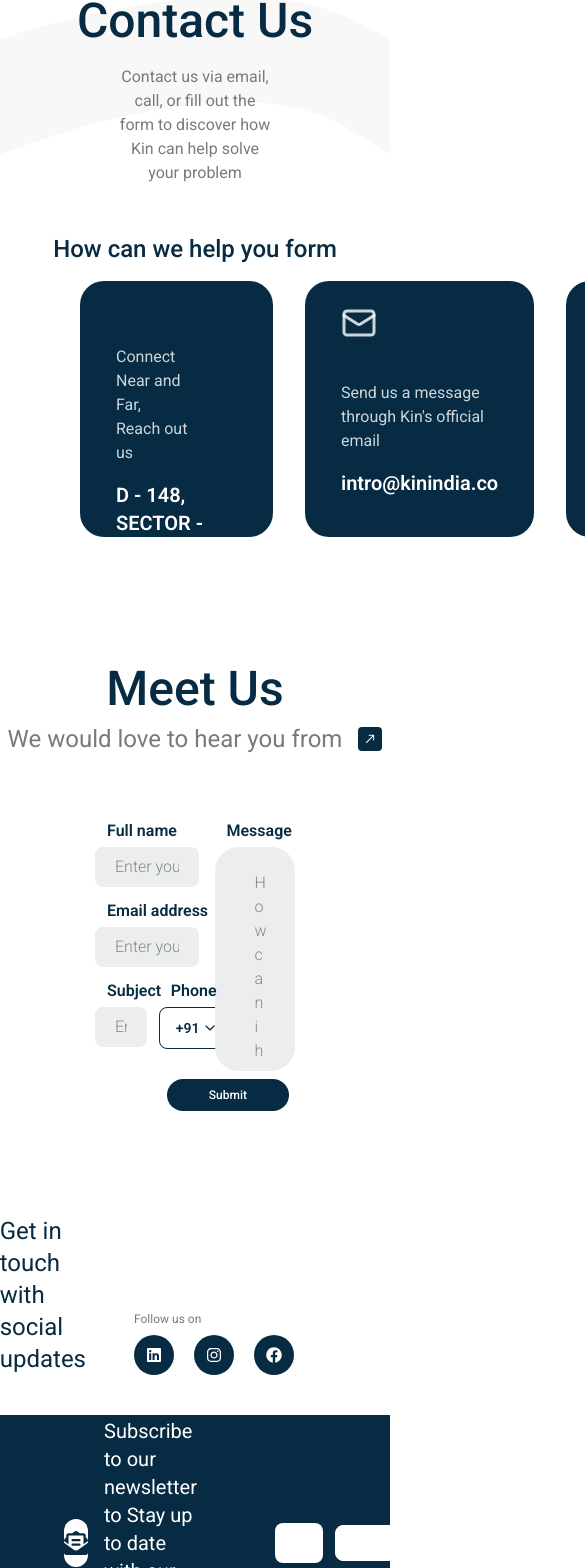
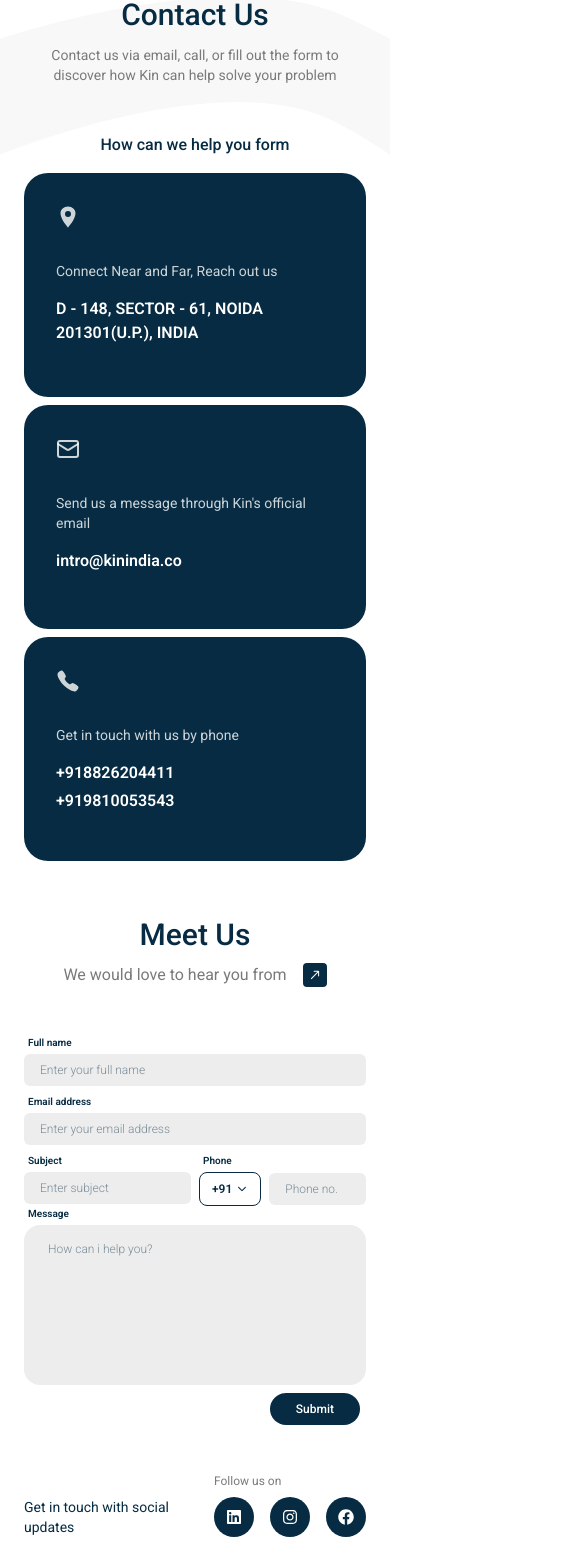
Before and after one commit to ashutoshofficial25/tech-web, a React (Vite) app: page /contact in a window 390 px wide. Shown: the part 131-1699 px from the top of the page, 585 px wide, since content can reach past the window. Built offline with nearby package versions, Linux system fonts and the light colour scheme.

Commit message:
contact page media fixed

```diff
--- a/src/components/common/Button.tsx
+++ b/src/components/common/Button.tsx
@@ -22,7 +22,7 @@ const Button = ({
   const getStyles = () => {
     switch (variant) {
       case "outlined":
-        return "text-primary border-primary hover:text-white bg-white hover:bg-primary";
+        return "text-primary border-primary hover:text-white  hover:bg-primary";
       case "filled":
         return "text-white border-transparent bg-primary";
     }
--- a/src/components/contactUs/ContactUsForm.tsx
+++ b/src/components/contactUs/ContactUsForm.tsx
@@ -4,48 +4,60 @@ import { IoIosArrowDown } from "react-icons/io";
 
 const ContactUsForm = () => {
   return (
-    <div className="container px-20 mx-auto  py-16 flex justify-center gap-x-4">
-      <div className="flex gap-y-3 flex-col w-[45%] items-start">
+    <div className="lg:container w-full lg:px-20 md:px-0 xs:px-10 px-6  mx-auto   lg:py-16  py-12 flex sm:flex-row flex-col sm:justify-center lg:gap-x-4 sm:gap-x-2">
+      <div className="flex  lg:gap-y-3 gap-y-2 flex-col md:w-[45%] sm:w-1/2 w-full items-start">
         <div className="flex flex-col gap-y-1 items-start w-full">
-          <label htmlFor="name" className="relative left-3 text-primary">
+          <label
+            htmlFor="name"
+            className="relative lg:left-3 md:left-2 left-1 lg:text-base md:text-sm sm:text-xs text-[10px] text-primary"
+          >
             Full name
           </label>
           <input
             placeholder="Enter your full name"
             type="text"
             id="name"
-            className="border-none font-light text-primary placeholder:font-light outline-none bg-[#EDEDED] w-full rounded-lg px-5 py-2"
+            className="border-none font-light text-primary placeholder:font-light outline-none bg-[#EDEDED] w-full lg:rounded-lg rounded-md 2xl:text-base xl:text-sm text-xs lg:px-5 px-4 py-2"
           />
         </div>
         <div className="flex flex-col gap-y-1 items-start w-full">
-          <label htmlFor="email" className="relative left-3 text-primary">
+          <label
+            htmlFor="email"
+            className="relative lg:left-3 md:left-2 left-1 lg:text-base md:text-sm sm:text-xs text-[10px] text-primary"
+          >
             Email address
           </label>
           <input
             placeholder="Enter your email address"
             type="email"
             id="email"
-            className="border-none placeholder:font-light font-light text-primary  outline-none bg-[#EDEDED] w-full rounded-lg px-5 py-2"
+            className="border-none placeholder:font-light font-light text-primary  outline-none bg-[#EDEDED] w-full rlg:rounded-lg rounded-md 2xl:text-base xl:text-sm text-xs lg:px-5 px-4 py-2"
           />
         </div>
-        <div className="flex w-full flex-row gap-x-3">
+        <div className="flex w-full  flex-row xl:gap-x-3 gap-x-2">
           <div className="flex flex-col gap-y-1 items-start w-1/2">
-            <label htmlFor="subject" className="relative left-3 text-primary">
+            <label
+              htmlFor="subject"
+              className="relative lg:left-3 md:left-2 left-1 lg:text-base md:text-sm sm:text-xs text-[10px] text-primary"
+            >
               Subject
             </label>
             <input
               id="subject"
               placeholder="Enter subject"
               type="text"
-              className="border-none placeholder:font-light font-light text-primary  outline-none bg-[#EDEDED] w-full rounded-lg px-5 py-2"
+              className="border-none placeholder:font-light font-light text-primary  outline-none bg-[#EDEDED] w-full lg:rounded-lg rounded-md 2xl:text-base xl:text-sm text-xs lg:px-5 px-4 py-2"
             />
           </div>
           <div className="flex flex-col gap-y-1 items-start w-1/2">
-            <label htmlFor="phone" className="relative left-3 text-primary">
+            <label
+              htmlFor="phone"
+              className="relative lg:left-3 md:left-2 left-1 lg:text-base md:text-sm sm:text-xs text-[10px] text-primary"
+            >
               Phone
             </label>
-            <div className="flex gap-x-3 items-center w-full">
-              <div className="px-4 py-2.5 text-primary flex flex-row gap-x-1 border items-center rounded-lg bg-white text-sm">
+            <div className="flex lg:gap-x-3 gap-x-2 items-center w-full">
+              <div className="xl:px-4 px-3 xl:py-2.5 py-2 text-primary flex flex-row gap-x-1 border items-center rounded-lg bg-white xl:text-sm text-xs">
                 <span>+91</span>
                 <IoIosArrowDown />
               </div>
@@ -54,23 +66,26 @@ const ContactUsForm = () => {
                 placeholder="Phone no."
                 id="phone"
                 pattern="[0-9]{3}-[0-9]{2}-[0-9]{3}"
-                className="border-none placeholder:font-light font-light text-primary  outline-none bg-[#EDEDED] w-full rounded-lg px-5 py-2"
+                className="border-none placeholder:font-light font-light text-primary  outline-none bg-[#EDEDED] w-full lg:rounded-lg rounded-md 2xl:text-base xl:text-sm text-xs lg:px-5 px-4 py-2"
               />
             </div>
           </div>
         </div>
       </div>
-      <div className="flex flex-col w-[35%] gap-y-1 items-start">
-        <label htmlFor="message" className="relative left-3 text-primary">
+      <div className="flex flex-col md:w-[35%] sm:w-1/2 w-full gap-y-1 items-start">
+        <label
+          htmlFor="message"
+          className="relative lg:left-3 md:left-2 left-1 lg:text-base md:text-sm sm:text-xs text-[10px] text-primary"
+        >
           Message
         </label>
         <textarea
           id="message"
           placeholder="How can i help you?"
-          className="h-56 border-none placeholder:font-light font-light text-primary  outline-none bg-[#EDEDED] rounded-3xl resize-none px-10 py-6 w-full"
+          className="xl:h-56 lg:h-44 h-40 2xl:text-base xl:text-sm text-xs border-none placeholder:font-light font-light text-primary  outline-none bg-[#EDEDED] xl:rounded-3xl rounded-2xl resize-none xl:px-10 px-6 xl:py-6 py-4 w-full"
         ></textarea>
         <Button
-          className="self-end mt-1 mr-1.5 px-10"
+          className="self-end mt-1 mr-1.5 lg:px-10 !px-6 md:py-2 !py-1.5"
           handleClick={() => {}}
           title="Submit"
         />
--- a/src/components/contactUs/CustomCard.tsx
+++ b/src/components/contactUs/CustomCard.tsx
@@ -12,18 +12,18 @@ const CustomCard = ({
   module?: string;
 }) => {
   return (
-    <div className="h-64 w-full bg-primary rounded-3xl px-9 py-6 flex  flex-col items-start">
+    <div className="xl:h-64 sm:h-60 h-56 w-full bg-primary rounded-3xl xl:px-9 sm:px-7 px-8 sm:py-6 py-8  flex  flex-col items-start">
       {icon}
       <p
-        className={`text-white/80 font-normal mt-10 ${
-          module === "location" ? "w-3/5" : "w-full"
+        className={`text-white/80 font-normal xl:text-base lg:text-sm md:text-xs sm:text-[10px] text-sm lg:mt-10 mt-8 ${
+          module === "location" ? "sm:w-3/5 w-full" : "w-full"
         }`}
       >
         {desc}
       </p>
       {module === "call" ? (
         <>
-          <div className="flex text-white text-xl mt-4 flex-col gap-y-1 items-start">
+          <div className="flex text-white xl:text-xl lg:text-base sm:text-sm text-base  mt-4 flex-col gap-y-1 items-start">
             {Array.isArray(value) &&
               value?.map((item: string, index: number) => {
                 return <p key={index}>{item}</p>;
@@ -32,7 +32,9 @@ const CustomCard = ({
         </>
       ) : (
         <>
-          <h1 className="text-white w-[90%] text-xl mt-4">{value}</h1>
+          <h1 className="text-white  sm:w-[90%] w-full xl:text-xl lg:text-base sm:text-sm text-base mt-4">
+            {value}
+          </h1>
         </>
       )}
     </div>
--- a/src/components/contactUs/NewsletterForm.tsx
+++ b/src/components/contactUs/NewsletterForm.tsx
@@ -4,28 +4,28 @@ import Button from "../common/Button";
 
 const NewsletterForm = () => {
   return (
-    <div className="w-full bg-primary flex items-center justify-center h-64">
-      <div className="container px-16 flex flex-row justify-between items-center gap-x-20">
-        <div className="flex flex-row w-1/2  justify-between items-center gap-x-4">
-          <div className="h-12 w-12 relative rounded-full flex items-center justify-center bg-white">
-            <FaEnvelopeOpenText className="text-2xl text-primary" />
+    <div className="w-full bg-primary flex items-center justify-center sm:h-64 h-56">
+      <div className="lg:container w-full xl:px-16 md:px-12 px-6 flex sm:flex-row flex-col sm:justify-between sm:gap-y-0 gap-y-4  justify-center sm:items-center xl:gap-x-20 lg:gap-x-16 gap-x-10">
+        <div className="flex flex-row sm:w-1/2 w-full  justify-between items-center gap-x-4">
+          <div className="lg:h-12 h-10 lg:w-12 w-10 relative rounded-full flex items-center justify-center bg-white">
+            <FaEnvelopeOpenText className="lg:text-2xl text-xl text-primary" />
           </div>
-          <p className="font-normal 2xl:w-[90%] w-[86%] text-white text-wrap text-xl">
+          <p className="font-normal 2xl:w-[90%] w-[86%] text-white text-wrap xl:text-xl lg:text-base sm:text-sm text-xs">
             Subscribe to our newsletter to Stay up to date with our latest news
             and updates.
           </p>
         </div>
-        <div className="flex flex-row w-1/2 items-center gap-x-3">
+        <div className="flex flex-row sm:w-1/2 w-full items-center gap-x-3">
           <input
             type="text"
             placeholder="Enter your email address"
-            className="font-light placeholder:font-light px-6 py-2 rounded-lg w-full text-light bg-white outline-none border-none"
+            className="font-light lg:text-base md:text-sm sm:text-xs text-[10px] placeholder:font-black/90 xl:px-6 px-4 py-2 rounded-lg w-full text-light bg-white outline-none border-none"
           />
           <Button
             title="Subscribe"
             handleClick={() => {}}
             variant="outlined"
-            className="border-white py-[9.4px] rounded-lg text-white border-[1px]"
+            className="border-white md:!py-[9.4px] !py-1.5  rounded-lg text-white border-[1px]"
           />
         </div>
       </div>
--- a/src/components/contactUs/SocialList.tsx
+++ b/src/components/contactUs/SocialList.tsx
@@ -6,13 +6,13 @@ const SocialList = () => {
     window.open(link, "_blank");
   };
   return (
-    <div className="container mx-auto flex gap-x-12 justify-end px-24 items-end py-10">
-      <p className="text-2xl font-normal text-primary ">
+    <div className="container mx-auto flex lg:gap-x-12 gap-x-8 lg:justify-end justify-center xl:px-24 sm:px-16 xs:px-10 px-6 items-end md:py-10 pb-10">
+      <p className="xl:text-2xl lg:text-xl md:text-base text-sm font-normal text-primary ">
         Get in touch with social updates
       </p>
       <div className="flex flex-col gap-y-2 items-start">
         <span className="font-normal text-light text-xs">Follow us on</span>
-        <div className="flex gap-x-5 items-center">
+        <div className="flex lg:gap-x-5 gap-x-4 items-center">
           {socialProfiles?.map((item: ISocialProfileProps, index: number) => {
             return (
               <div
--- a/src/components/home/Hero.tsx
+++ b/src/components/home/Hero.tsx
@@ -3,8 +3,10 @@ import { FaStar } from "react-icons/fa";
 import Button from "../common/Button";
 import ClientsSlider from "./ClientsSlider";
 import GalleryContainer from "./GalleryContainer";
+import { useNavigate } from "react-router";
 
 const Hero = () => {
+  const navigate = useNavigate();
   return (
     <div className="h-full  w-full pt-36">
       <div className="container mx-auto flex flex-col items-center">
@@ -26,7 +28,7 @@ const Hero = () => {
         <Button
           title="View Gallery"
           className="md:mt-10 sm:mt-8 xs:mt-6 mt-5 md:px-9 "
-          handleClick={() => {}}
+          handleClick={() => navigate("works")}
           variant="filled"
         />
       </div>
--- a/src/pages/contact.tsx
+++ b/src/pages/contact.tsx
@@ -16,19 +16,21 @@ interface IContactUsCardProps {
 }
 const contactDetails: IContactUsCardProps[] = [
   {
-    icon: <IoLocationSharp className="text-4xl text-white/80" />,
+    icon: (
+      <IoLocationSharp className="lg:text-4xl md:text-3xl text-2xl text-white/80" />
+    ),
     value: "    D - 148, SECTOR - 61, NOIDA 201301(U.P.), INDIA",
     desc: " Connect Near and Far, Reach out us",
     module: "location",
   },
   {
-    icon: <LuMail className="text-4xl text-white/80" />,
+    icon: <LuMail className="lg:text-4xl md:text-3xl text-2xl text-white/80" />,
     value: "   intro@kinindia.co",
     desc: "  Send us a message through Kin's official email",
     module: "main",
   },
   {
-    icon: <IoCall className="text-4xl text-white/80" />,
+    icon: <IoCall className="lg:text-4xl md:text-3xl text-2xl text-white/80" />,
     value: ["+918826204411", "+919810053543"],
     desc: " Get in touch with us by phone",
     module: "call",
@@ -39,19 +41,21 @@ const ContactUs = () => {
     <div className="min-h-screen relative w-full">
       <img
         src={aboutIllustrationBg}
-        className="w-full absolute top-32 rotate-180"
+        className="w-full absolute top-32 left-1/2 -translate-x-1/2 z-0 rotate-180"
       />
-      <div className="container  pb-20  relative z-20 mx-auto flex pt-32 flex-col items-center">
-        <h1 className="text-5xl font-medium text-primary">Contact Us</h1>
-        <p className="w-2/5 font-normal text-light mt-5 text-center">
+      <div className="xl:container w-full  md:pb-20 pb-10  relative z-20 mx-auto flex pt-32 flex-col items-center">
+        <h1 className="xl:text-5xl lg:text-4xl text-3xl  font-medium text-primary">
+          Contact Us
+        </h1>
+        <p className="lg:w-2/5 sm:w-1/2 xs:w-[66%] w-[76%] lg:text-base text-sm font-normal text-light lg:mt-5 mt-3 text-center">
           Contact us via email, call, or fill out the form to discover how Kin
           can help solve your problem
         </p>
         <div className="flex mt-12 flex-col items-center w-full">
-          <h1 className="text-primary font-medium text-center text-2xl">
+          <h1 className="text-primary font-medium text-center lg:text-2xl md:text-xl text-base">
             How can we help you form
           </h1>
-          <div className="flex flex-row items-center w-full px-20 mt-4 gap-x-8">
+          <div className="flex sm:flex-row flex-col items-center w-full xl:px-16 md:px-10 sm:px-5 xs:px-12 px-6 mt-4 xl:gap-x-8 lg:gap-x-4 sm:gap-x-2 sm:gap-y-0 gap-y-2">
             {contactDetails?.map(
               (
                 { icon, value, desc, module }: IContactUsCardProps,
@@ -71,10 +75,12 @@ const ContactUs = () => {
           </div>
         </div>
       </div>
-      <div className="container flex mt-12 flex-col mx-auto items-center">
-        <h1 className="text-5xl font-medium text-primary">Meet Us</h1>
+      <div className="2xl:container w-full relative z-10 flex lg:mt-12 md:mt-8 sm:mt-6 mt-4  flex-col mx-auto items-center">
+        <h1 className="xl:text-5xl lg:text-4xl text-3xl font-medium text-primary">
+          Meet Us
+        </h1>
         <div className="flex gap-x-4 mt-2.5 items-center justify-center">
-          <p className="text-2xl font-normal text-light">
+          <p className="xl:text-2xl lg:text-xl text-base font-normal text-light">
             We would love to hear you from
           </p>
           <div className="h-6 w-6 flex items-center justify-center rounded-sm bg-primary text-white">
```
Also changed, not shown: src/components/contactUs/AddressWrapper.tsx (+10 -8 lines), src/components/contactUs/MapContainer.tsx (+4 -4 lines), src/layout/Navbar.tsx (+8 -2 lines).
